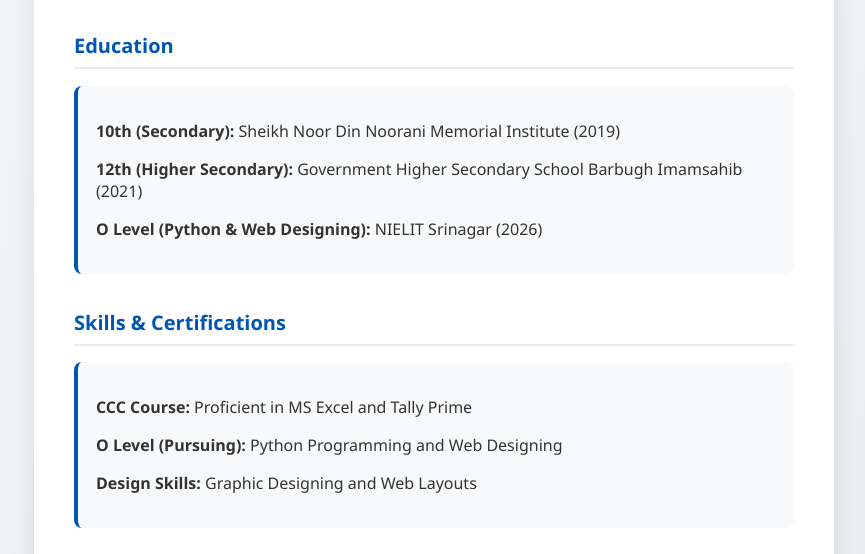
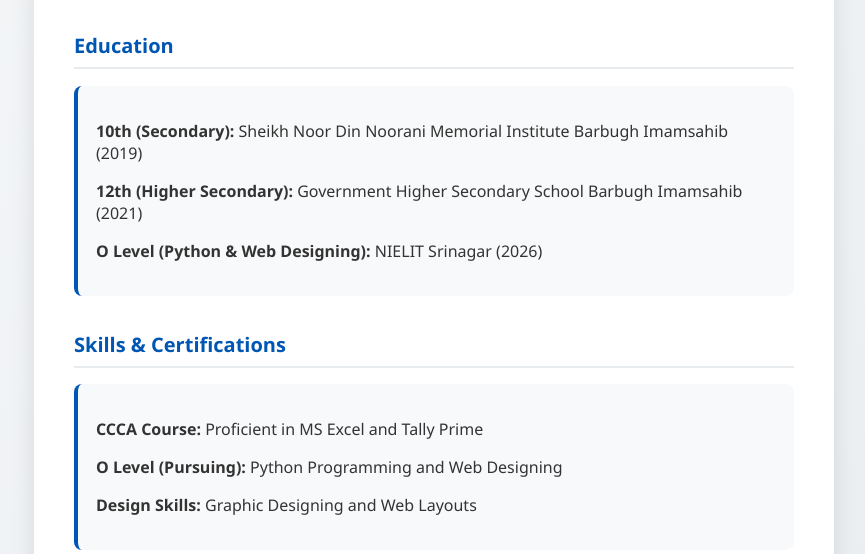
Before and after one commit to Eshu927/My_resume, a plain HTML site: page index.html in a window 1280 px wide. Shown: the part 246-800 px from the top of the page, without its empty margins (206-1071 px from the left). Drawn offline with Linux system fonts and the light colour scheme.

Commit message:
Update index.html

```diff
--- a/index.html
+++ b/index.html
@@ -20,14 +20,14 @@
 
         <h2>Education</h2>
         <div class="education">
-            <p><strong>10th (Secondary):</strong> Sheikh Noor Din Noorani Memorial Institute (2019)</p>
+            <p><strong>10th (Secondary):</strong> Sheikh Noor Din Noorani Memorial Institute Barbugh Imamsahib (2019)</p>
             <p><strong>12th (Higher Secondary):</strong> Government Higher Secondary School Barbugh Imamsahib (2021)</p>
             <p><strong>O Level (Python & Web Designing):</strong> NIELIT Srinagar (2026)</p>
         </div>
 
         <h2>Skills & Certifications</h2>
         <div class="skills">
-            <p><strong>CCC Course:</strong> Proficient in MS Excel and Tally Prime</p>
+            <p><strong>CCCA Course:</strong> Proficient in MS Excel and Tally Prime</p>
             <p><strong>O Level (Pursuing):</strong> Python Programming and Web Designing</p>
             <p><strong>Design Skills:</strong> Graphic Designing and Web Layouts</p>
         </div>
```
